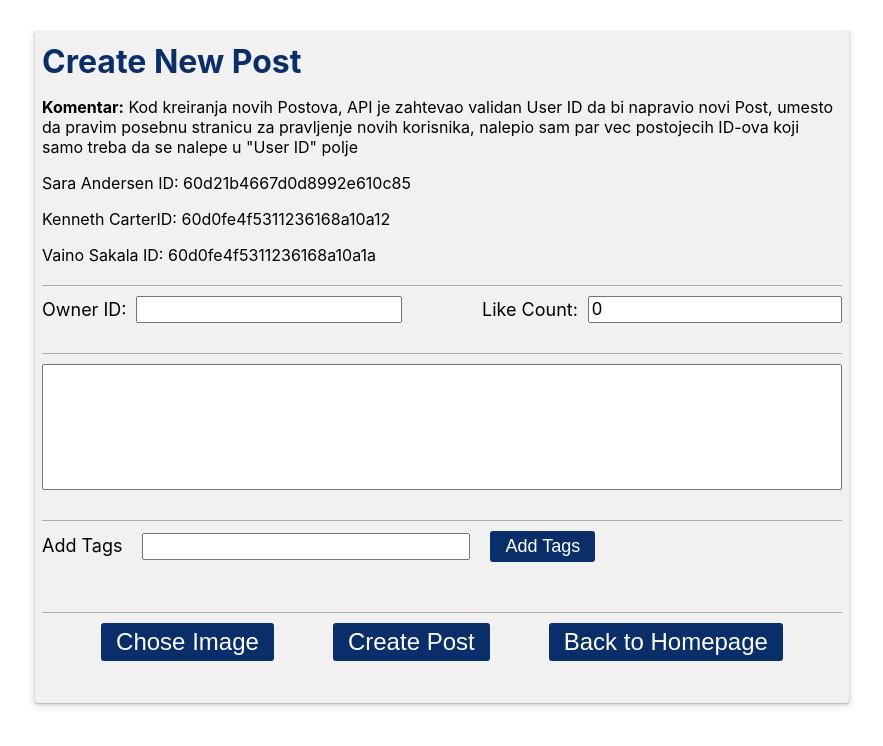
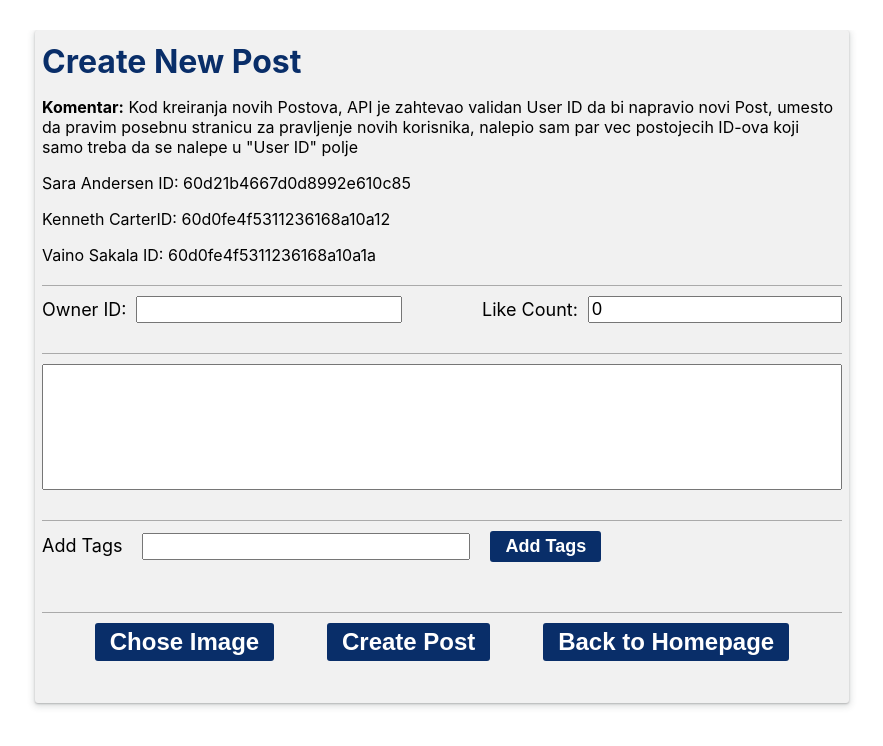
Before and after one commit to Mihailob5017/pratice-js-ca, a React (Create React App) app: page /create in a window 1280 px wide. Shown: the top 746 px of the page, without its empty margins (198-1081 px from the left). Built offline with nearby package versions, Linux system fonts and the light colour scheme.

Commit message:
created a reusable style  for buttons

```diff
--- a/src/App.css
+++ b/src/App.css
@@ -4,6 +4,21 @@
 	margin: 30px auto;
 	overflow-y: hidden;
 }
+
+.primary-btn {
+	background: rgb(9, 46, 105);
+	color: white;
+	font-weight: bold;
+	padding: 5px 15px;
+	border-radius: 3px;
+	border: transparent;
+	cursor: pointer;
+}
+.primary-btn:hover {
+	background: rgb(1, 27, 65);
+	transition: 300ms;
+}
+
 @media screen and (max-width: 1200px) {
 	.container {
 		overflow-y: scroll;
--- a/src/components/comments/comment-list.component.jsx
+++ b/src/components/comments/comment-list.component.jsx
@@ -27,7 +27,9 @@ const CommentList = ({ comments, handleComment }) => {
 					value={comment}
 					onChange={(e) => setComment(e.target.value)}
 				></textarea>
-				<button onClick={commentHandler}>Comment</button>
+				<button className='primary-btn ' onClick={commentHandler}>
+					Comment
+				</button>
 			</div>
 		</div>
 	);
--- a/src/components/create/create.component.jsx
+++ b/src/components/create/create.component.jsx
@@ -119,7 +119,7 @@ const Create = ({ isBeingEdited = false, post = {} }) => {
 					value={tagValue}
 					onChange={(e) => setTagValue(e.target.value)}
 				/>
-				<button className='add-tags-btn' onClick={addTag}>
+				<button className='primary-btn add-tags-btn' onClick={addTag}>
 					Add Tags
 				</button>
 				<div className='tags-display'>
@@ -134,7 +134,7 @@ const Create = ({ isBeingEdited = false, post = {} }) => {
 				</div>
 			</div>
 			<div className='buttons-container'>
-				<button className='create-button'>
+				<button className='primary-btn create-button'>
 					<FileBase
 						type='file'
 						multiple={false}
@@ -147,12 +147,14 @@ const Create = ({ isBeingEdited = false, post = {} }) => {
 				</button>
 				<button
 					onClick={isBeingEdited ? editPostHandler : createPostHandler}
-					className='create-button'
+					className='primary-btn create-button'
 				>
 					{isBeingEdited ? 'Update Post' : 'Create Post'}
 				</button>
 				<Link to='/'>
-					<button className='create-button'>Back to Homepage</button>
+					<button className='primary-btn create-button'>
+						Back to Homepage
+					</button>
 				</Link>
 			</div>
 		</div>
--- a/src/components/create/create.style.css
+++ b/src/components/create/create.style.css
@@ -56,19 +56,9 @@
 	outline: none;
 }
 .add-tags-btn {
-	background: rgb(9, 46, 105);
 	font-size: 18px;
-	border-radius: 3px;
-	padding: 5px 15px;
-	cursor: pointer;
-	border: transparent;
-	color: white;
-	cursor: pointer;
 }
-.add-tags-btn:hover {
-	background: rgb(1, 27, 65);
-	transition: 300ms;
-}
+
 .tags-display {
 	margin: 10px 0;
 	display: flex;
@@ -113,18 +103,7 @@
 
 .create-button {
 	position: relative;
-	background: rgb(9, 46, 105);
 	font-size: 24px;
-	border-radius: 3px;
-	padding: 5px 15px;
-	cursor: pointer;
-	border: transparent;
-	color: white;
-	cursor: pointer;
-}
-.create-button:hover {
-	background: rgb(1, 27, 65);
-	transition: 300ms;
 }
 
 .create-button input {
--- a/src/components/home/home.component.jsx
+++ b/src/components/home/home.component.jsx
@@ -28,7 +28,7 @@ const Homepage = ({ posts }) => {
 			<h1 className='homepage-header'>All Posts</h1>
 			{isLoading === true ? <Loading /> : <CardList posts={posts} />}
 			<Link to='/create'>
-				<button className='add-btn'>
+				<button className='add-btn primary-btn '>
 					<img src={AddIcon} alt='Add Svg' />
 					Add Post
 				</button>
--- a/src/components/home/home.style.css
+++ b/src/components/home/home.style.css
@@ -4,23 +4,13 @@
 
 .add-btn {
 	margin: 10px auto;
-	background: rgb(9, 46, 105);
 	font-size: 24px;
-	border-radius: 3px;
-	padding: 5px 15px;
-	cursor: pointer;
-	border: transparent;
-	color: white;
 	display: flex;
-	font-weight: bold;
 	flex-direction: row;
 	align-items: center;
 	justify-content: center;
 }
-.add-btn:hover {
-	background: rgb(1, 27, 65);
-	transition: 300ms;
-}
+
 .add-btn img {
 	margin-right: 2px;
 	width: 24px;
--- a/src/components/profile/profile.component.jsx
+++ b/src/components/profile/profile.component.jsx
@@ -54,10 +54,10 @@ const Profile = ({ post, comments }) => {
 		<div className='profile-page-wrapper'>
 			<div className='profile-header'>
 				<Link to={`/${id}/edit`}>
-					<button className='link-btn'>Edit</button>
+					<button className='primary-btn link-btn'>Edit</button>
 				</Link>
 				<Link to='/'>
-					<button className='link-btn'>Back</button>
+					<button className='primary-btn link-btn'>Back</button>
 				</Link>
 			</div>
 
--- a/src/components/profile/profile.style.css
+++ b/src/components/profile/profile.style.css
@@ -13,18 +13,7 @@
 
 .link-btn {
 	margin: 0 5px;
-	background: rgb(9, 46, 105);
 	font-size: 20px;
-	color: white;
-	font-weight: bold;
-	padding: 2.5px 15px;
-	border-radius: 3px;
-	cursor: pointer;
-	border: none;
-}
-.link-btn:hover {
-	background: rgb(1, 27, 65);
-	transition: 300ms;
 }
 
 .post-container {
```
